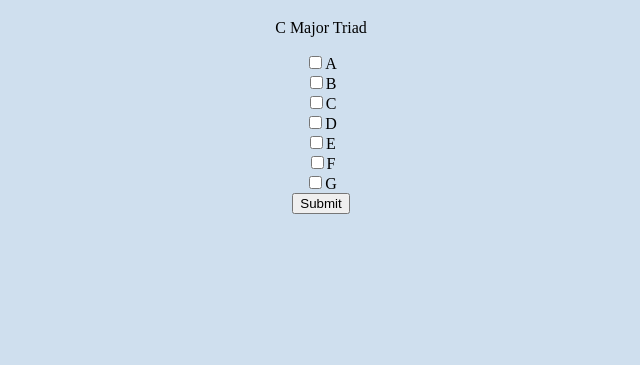
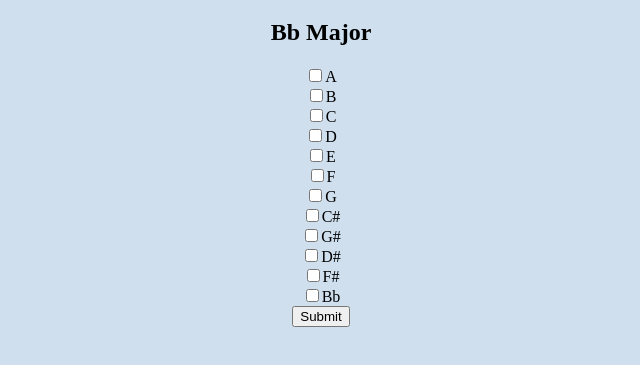
Before and after one commit to code-by-shannon/music_theory_flash_cards, a plain HTML site: page index.html in a window 1280 px wide. Shown: the part 61-426 px from the top of the page, without its empty margins (319-959 px from the left). Drawn offline with Linux system fonts and the light colour scheme.

Commit message:
several chords added and check is correct for all chords

```diff
--- a/index.html
+++ b/index.html
@@ -10,27 +10,26 @@
 <body>
     <h1>Let's Learn the Major Triads</h1>
     <!-- Current Triad -->
-        <p class="current-triad" >C Major Triad</p>
+        <h2 id="current_h2_triad" >Name of Chord</h2>
     <!-- Click the Note in the triad form -->
         <form id="answer-form">
-                <label>
-                <input type="checkbox" name="note" value="A">A</label><br>
-                <label>
-                <input type="checkbox" name="note" value="B">B</label><br>
-                <label>
-                <input type="checkbox" name="note" value="C">C</label><br>
-                <label>
-                <input type="checkbox" name="note" value="D">D</label><br>
-                <label>
-                <input type="checkbox" name="note" value="E">E</label><br>
-                <label>
-                <input type="checkbox" name="note" value="F">F</label><br>
-                <label>
-                <input type="checkbox" name="note" value="G">G</label><br>
+                <label><input type="checkbox" name="note" value="A">A</label><br>
+                <label><input type="checkbox" name="note" value="B">B</label><br>
+                <label><input type="checkbox" name="note" value="C">C</label><br>
+                <label><input type="checkbox" name="note" value="D">D</label><br>
+                <label><input type="checkbox" name="note" value="E">E</label><br>
+                <label><input type="checkbox" name="note" value="F">F</label><br>
+                <label><input type="checkbox" name="note" value="G">G</label><br>
+                <label><input type="checkbox" name="note" value="C#">C#</label><br>
+                <label><input type="checkbox" name="note" value="G#">G#</label><br>
+                <label><input type="checkbox" name="note" value="D#">D#</label><br>
+                <label><input type="checkbox" name="note" value="F#">F#</label><br>
+                <label><input type="checkbox" name="note" value="Bb">Bb</label><br>
+
 
                 <button id='submit' type="button">Submit</button>
             </form>
 
-  <script src="main.js"></script>
+  <script type = "module" src="main.js"></script>
 </body>
 </html>
--- a/library.js
+++ b/library.js
@@ -1,4 +1,4 @@
-const ChordLibrary = [
+export const ChordLibrary = [
     {
       name: "E Major",
       notes: ["E", "G#", "B"]
--- a/main.js
+++ b/main.js
@@ -1,14 +1,24 @@
+import { ChordLibrary } from "./library.js";
+
+const chord_name = document.getElementById('current_h2_triad');
 // press enter after choosing chord tones
 const button = document.getElementById('submit');
 
-// spelling of the chord tones
-const active_triad = [];
+const randomIndex = Math.floor(Math.random() * ChordLibrary.length);
+const activeChord = ChordLibrary[randomIndex];
+console.log(activeChord);
+chord_name.innerText = activeChord.name;
+
+const active_triad = activeChord.notes;
+
+console.log(active_triad);
 // notes user clicked
 let user_submitted_values = [];
 
 
 // click button to submit user choices and check against correct answer
 button.addEventListener('click', ()=>{
+    let user_submitted_values = [];
     // grab all the checked boxes
     const checkedBoxes = document.querySelectorAll('input[name="note"]:checked');
     // for each checked box push checked value to user_submitted_values array
```
